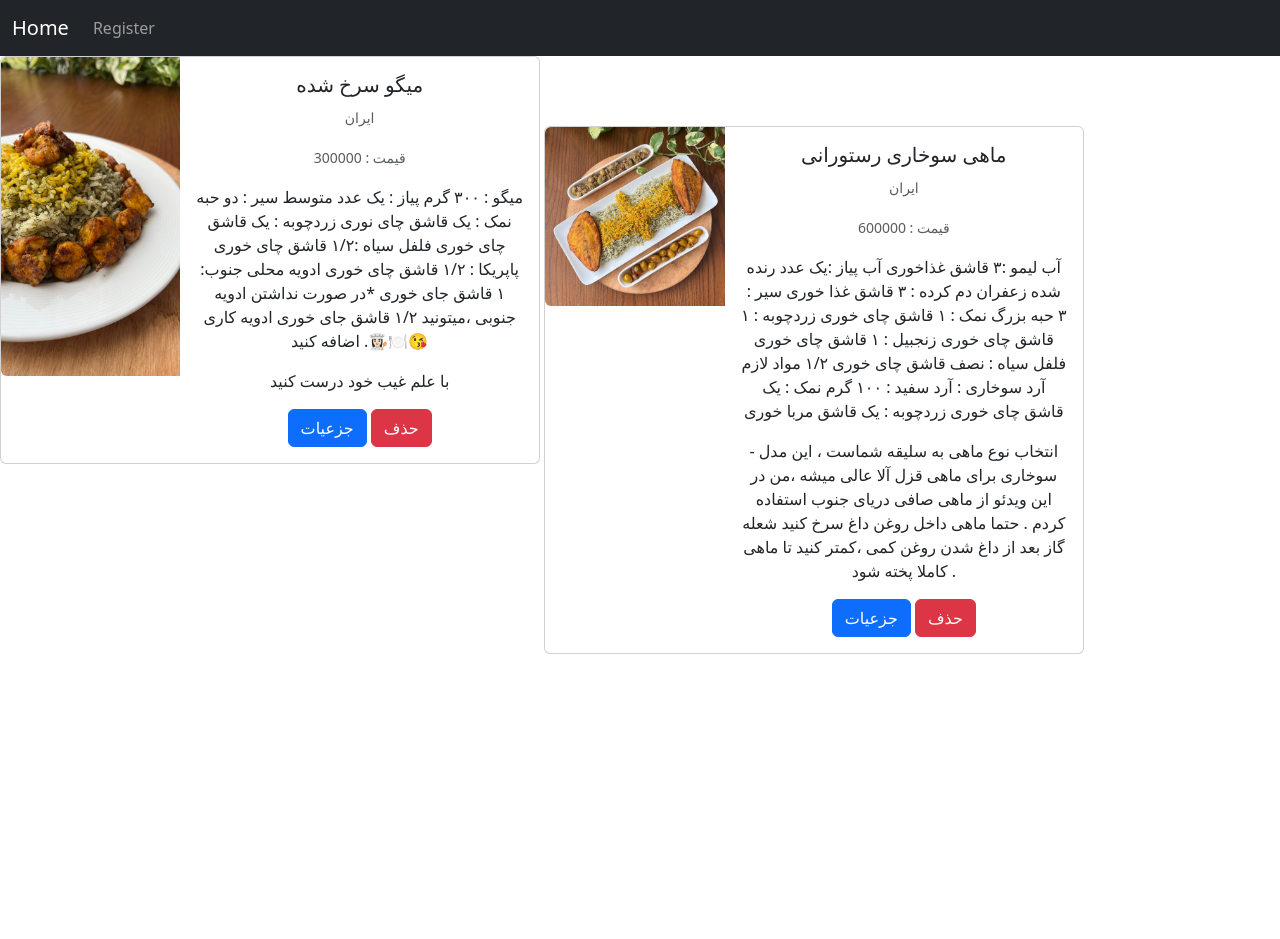
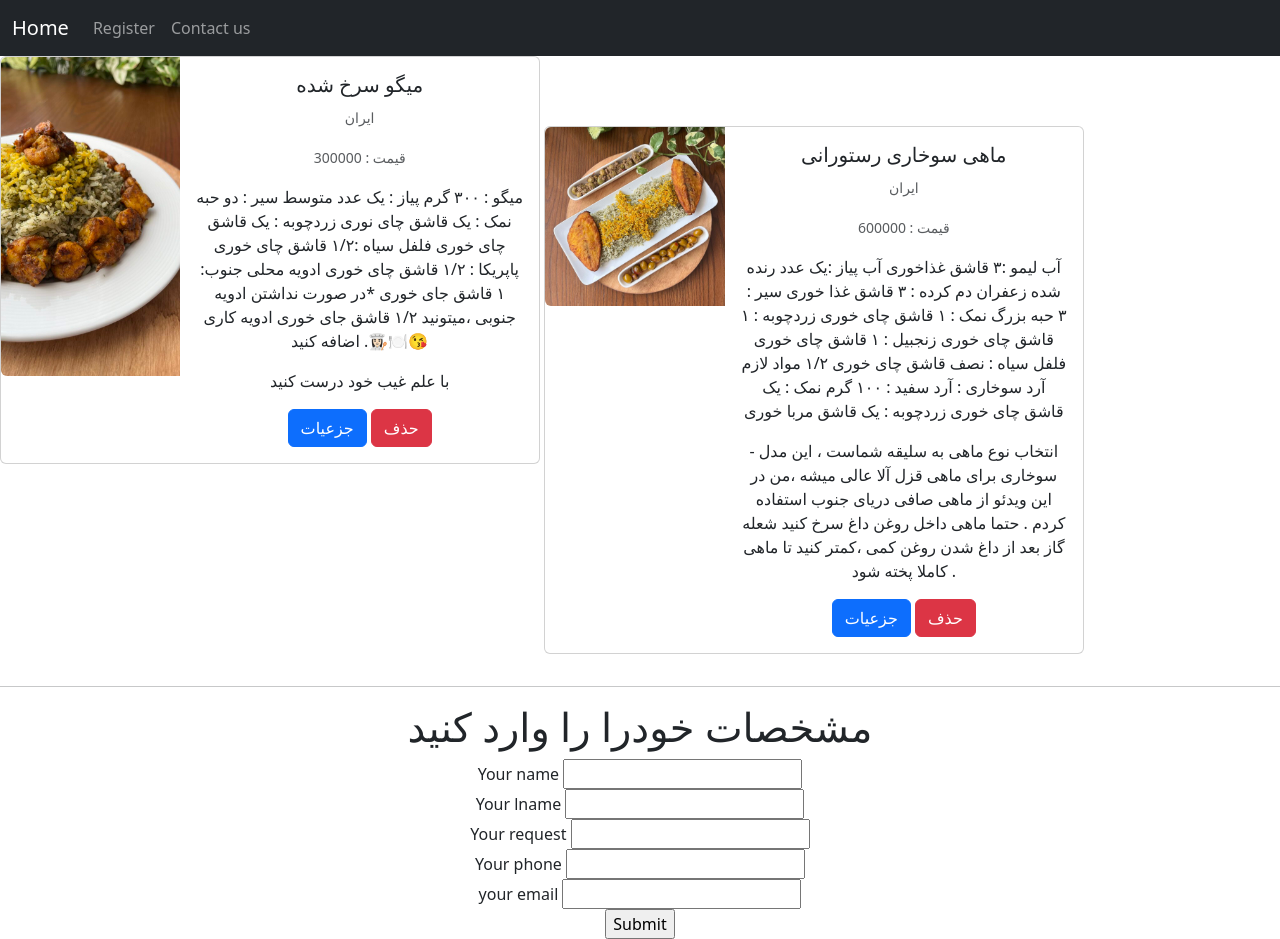
Before and after one commit to Anonyms-david83/team-source, a Flask app: page / in a window 1280 px wide. Before the commit the page ends 654 px from the top, so only its background shows below. Run offline with Flask 3, Linux system fonts and the light colour scheme; data comes from the database, SQL or seed files in the repository; both versions use the stored data as it was after the commit; some libraries are stand-ins or nearby versions.

Commit message:
contact us added in index and contactus page

```diff
--- a/series 1/Exercise/recipe/A/app.py
+++ b/series 1/Exercise/recipe/A/app.py
@@ -1,8 +1,8 @@
 from flask import Flask , render_template , url_for , request , flash , redirect
 from flask_sqlalchemy import SQLAlchemy
 from flask_wtf import FlaskForm
-from wtforms import StringField , FileField , IntegerField , TextAreaField
-from wtforms.validators import DataRequired , Length
+from wtforms import StringField , FileField , IntegerField , TextAreaField , EmailField
+from wtforms.validators import DataRequired , Length , Email
 from flask_wtf.file import FileAllowed
 from werkzeug.utils import secure_filename
 import  os
@@ -34,7 +34,14 @@ class Recipe(db.Model):
     img_url = db.Column(db.String(50), nullable=False , unique=True)
     add_date = db.Column(db.Date, nullable=False, default=datetime.now)
 
-
+class Ticket(db.Model):
+    id = db.Column(db.Integer, primary_key=True)
+    name = db.Column(db.String(20), nullable=False)
+    lname = db.Column(db.String(20), nullable=False)
+    description = db.Column(db.String(80), nullable=False)
+    date = db.Column(db.Date, nullable=False , default=datetime.now)
+    phone = db.Column(db.Integer, nullable=False)
+    email = db.Column(db.String(80), nullable=False)
 
 with app.app_context():
     db.create_all()
@@ -50,6 +57,12 @@ class RecipeRegisterationForm(FlaskForm):
     cost = IntegerField(label='Cost', validators=[DataRequired(message='این فیلد نمیتواند خالی باشد')])
     img = FileField(label='Image URL', validators=[DataRequired(message='این فیلد نمیتواند خالی باشد') , FileAllowed(['jpg', 'png','jpeg'], message='فرمت ورودی فقط میتواند jpg یا png باشد ')])
 
+class TicketForm(FlaskForm):
+    name = StringField(label='Your name' , validators=[DataRequired(message='این فیلد نمیتواند خالی باشد') , Length(min=2 , max=20)])
+    lname = StringField(label='Your lname' , validators=[DataRequired(message='این فیلد نمیتواند خالی باشد') , Length(min=2 , max=20)])
+    description = StringField(label='Your request' , validators=[DataRequired(message='این فیلد نمیتواند خالی باشد') , Length(min=2 , max=100)])
+    phone = IntegerField(label='Your phone' , validators=[DataRequired(message='این فیلد نمیتواند خالی باشد مرد مومن')])
+    email = EmailField(label='your email' , validators=[DataRequired(message='این فیلد نمیتواند خالی باشد') , Email(message='ایمیل وارد شده مشکل داره')])
 
 ########################################################################################################################
 
@@ -57,8 +70,9 @@ class RecipeRegisterationForm(FlaskForm):
 def index():
     template_name = 'index.html'
     recipes = Recipe.query.all()
+    form_class = TicketForm()
 
-    return render_template(template_name , recipes = recipes)
+    return render_template(template_name , recipes = recipes , form = form_class)
 
 
 @app.route('/register' , methods=['GET', 'POST'])
@@ -110,6 +124,8 @@ def delete(recipe_id):
 
     try:
         db.session.delete(target_recipe)
+        img_path = target_recipe.img_url
+        os.remove(img_path)
         db.session.commit()
         flash('با موفقیت غذای بد مزه شما حذف شد' , 'success')
         return redirect(url_for('index'))
@@ -117,6 +133,33 @@ def delete(recipe_id):
         flash('اینقدر غذات نحذ بود پاک نشد دوباره امتحان کن' , 'success')
         return redirect(url_for('index'))
 
+
+@app.route('/contactus' , methods = ['POST' , 'GET'])
+def contactus():
+    template_name = 'contact.html'
+    form_class = TicketForm()
+
+    if request.method == 'GET':
+        return  render_template(template_name , form = form_class)
+
+    elif request.method == 'POST':
+        if form_class.validate_on_submit():
+            name = form_class.name.data
+            lname = form_class.lname.data
+            phone = form_class.phone.data
+            email = form_class.email.data
+            description = form_class.description.data
+
+            new_ticket = Ticket(name=name , lname=lname , phone=phone , email=email , description=description)
+            db.session.add(new_ticket)
+            db.session.commit()
+            flash('تیکت با موفقیت ثبت شد ' , 'success')
+
+            return redirect(url_for('index'))
+
+        else :
+            return render_template(template_name, form=form_class)
+            flash('تیکت مشکل داشت دوباره امتحان کنید' , 'error')
 
 ########################################################################################################################
 
--- a/series 1/Exercise/recipe/A/templates/inc/nav.html
+++ b/series 1/Exercise/recipe/A/templates/inc/nav.html
@@ -8,6 +8,7 @@
       <div class="navbar-nav">
 
         <a class="nav-link" href='{{url_for("register")}}'>Register</a>
+        <a class="nav-link" href='{{url_for("contactus")}}'>Contact us </a>
 
 
       </div>
--- a/series 1/Exercise/recipe/A/templates/index.html
+++ b/series 1/Exercise/recipe/A/templates/index.html
@@ -40,4 +40,26 @@
 
     {% endfor %}
 
+    <hr>
+
+<div class="contact-form" style="text-align: center">
+    <h1 style="text-align: center">مشخصات خودرا را وارد کنید</h1>
+    <form action="/contactus" method="POST"  novalidate>
+
+        {{ form.csrf_token }}
+        {% for field in form %}
+            {% if field.name == 'csrf_token' %}
+                <input type="hidden" name="csrf_token" value="{{ field.csrf_token }}">
+            {% else %}
+                {{ field.label }}   {{ field }} <br>
+            {% endif %}
+
+        {% endfor %}
+
+
+    <input type="submit" value="Submit">
+    </form>
+
+</div>
+
 {% endblock content %}
```
Also changed, not shown: series 1/Exercise/recipe/A/templates/contact.html (added, +27 -0 lines), series 1/Exercise/recipe/A/instance/database.db, series 1/Exercise/recipe/A/static/uploads/aloshirazi.jpg (deleted), series 1/Exercise/recipe/A/static/uploads/khiarsalad.jpg (deleted), series 1/Exercise/recipe/A/static/uploads/salad.jpg (deleted).
